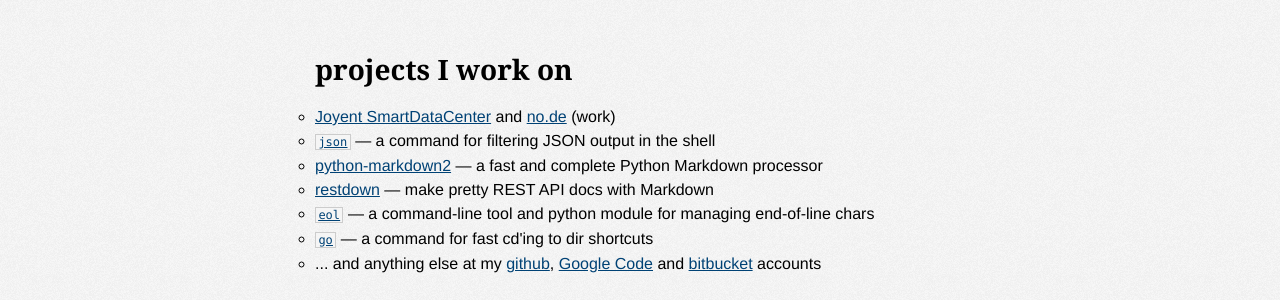
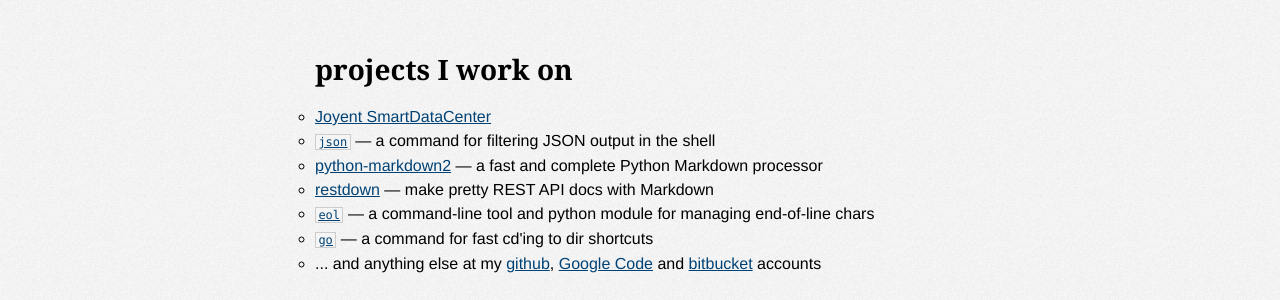
Before and after one commit to trentm/trentm.github.com, a Jekyll site: the page built from index.html, in a window 1280 px wide and 900 px high, scrolled down 2228 px. Shown: the part 466-766 px from the top of the window. Built offline with Jekyll 4.4.1, drawn with Linux system fonts in a browser that asks for light colours; some web fonts are replaced; Markdown is read by kramdown in place of the engine named in the settings.

```diff
--- a/index.html
+++ b/index.html
@@ -15,9 +15,8 @@ title: Trent Mick
 
   <h2 id="projects">projects I work on</h2>
   <ul>
-    <li><a href="http://www.joyent.com/software/smartdatacenter/">Joyent SmartDataCenter</a>
-      and <a href="https://no.de">no.de</a> (work)</li>
-    <li><a href="https://github.com/trentm/json"><code>json</code></a> &mdash; a command for filtering JSON output in the shell</li>
+    <li><a href="http://www.joyent.com/software/smartdatacenter/">Joyent SmartDataCenter</a></li>
+    <li><a href="https://trentm.com/json"><code>json</code></a> &mdash; a command for filtering JSON output in the shell</li>
     <li><a href="https://github.com/trentm/python-markdown2">python-markdown2</a> &mdash; a fast and complete Python Markdown processor</li>
     <li><a href="https://github.com/trentm/restdown">restdown</a> &mdash; make pretty REST API docs with Markdown</li>
     <li><a href="https://github.com/trentm/eol"><code>eol</code></a> &mdash; a command-line tool and python module for managing end-of-line chars</li>
```
